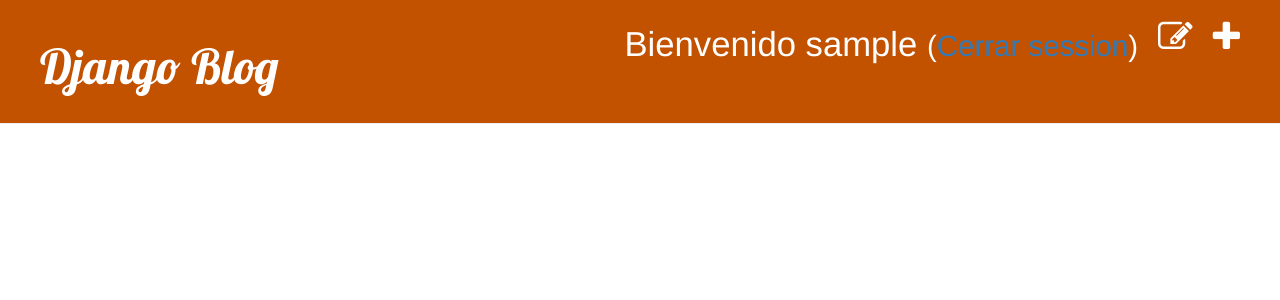
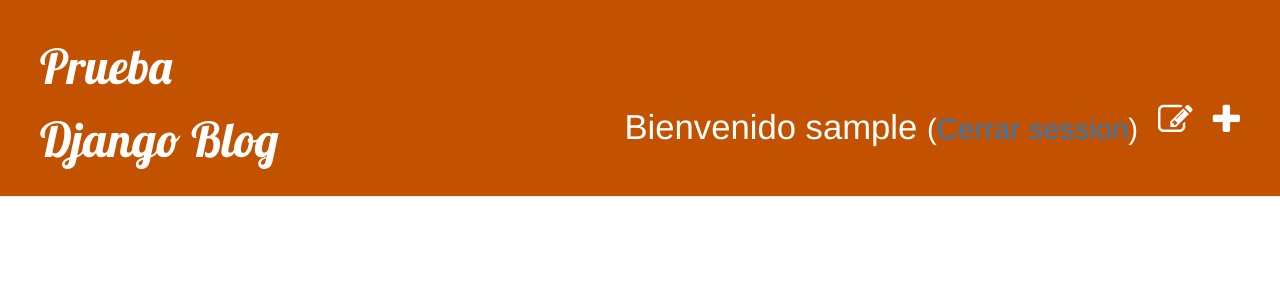
Before and after one commit to ermac2020/Djangoblog, a Django app: page /drafts/ in a window 1280 px wide. Shown: the top 300 px of the page. Run offline with Django 3.2, Linux system fonts and the light colour scheme; the visitor is signed in with stand-in values (Sample User, id 1); data that the repository does not hold is empty; some libraries are stand-ins or nearby versions.

Commit message:
pruebasgit

```diff
--- a/blog/templates/blog/base.html
+++ b/blog/templates/blog/base.html
@@ -10,6 +10,7 @@
     </head>
     <body>
       <div class="page-header">
+        <h1>Prueba</h1>
         {% if user.is_authenticated %}
             <a href="{% url 'post_nuevo' %}" class="top-menu"><span class="fa fa-plus"></span></a>
             <a href="{% url 'post_draft_list' %}" class="top-menu"><span class="fa fa-edit"></span></a>
```
